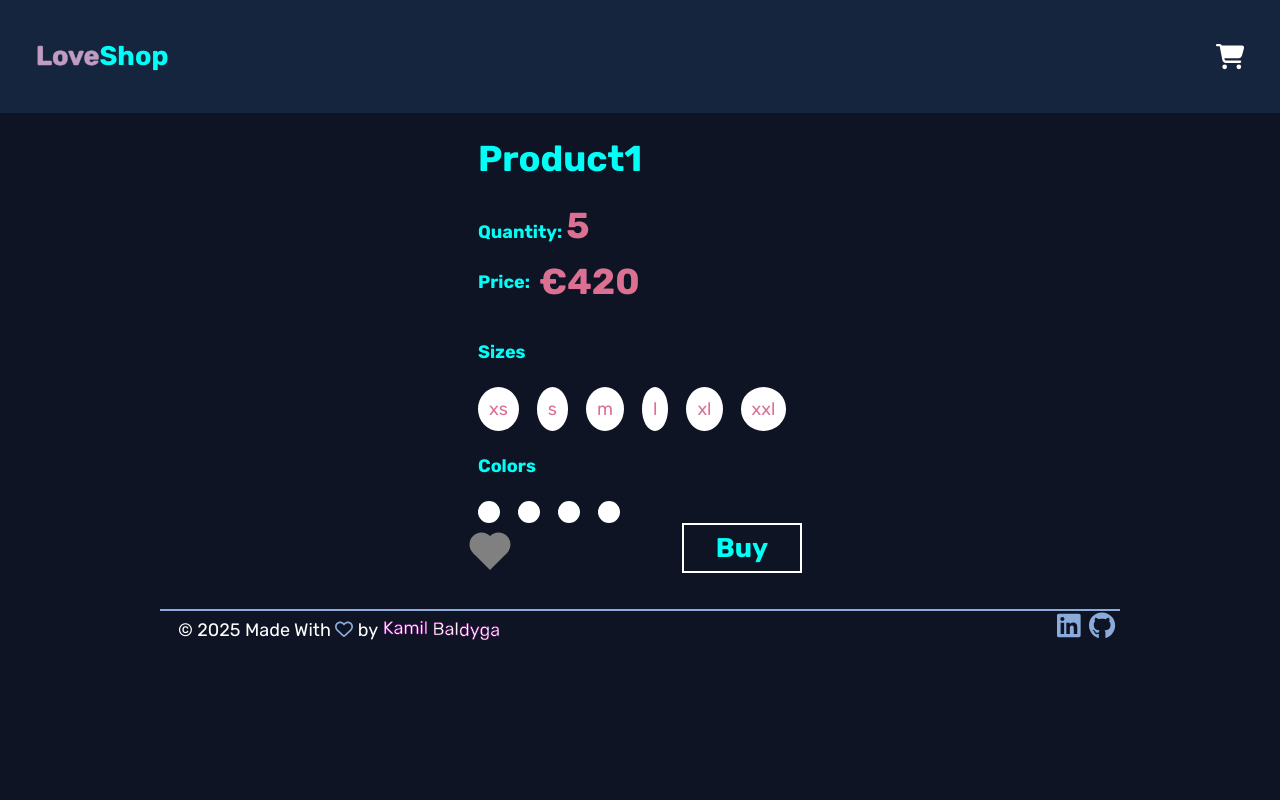
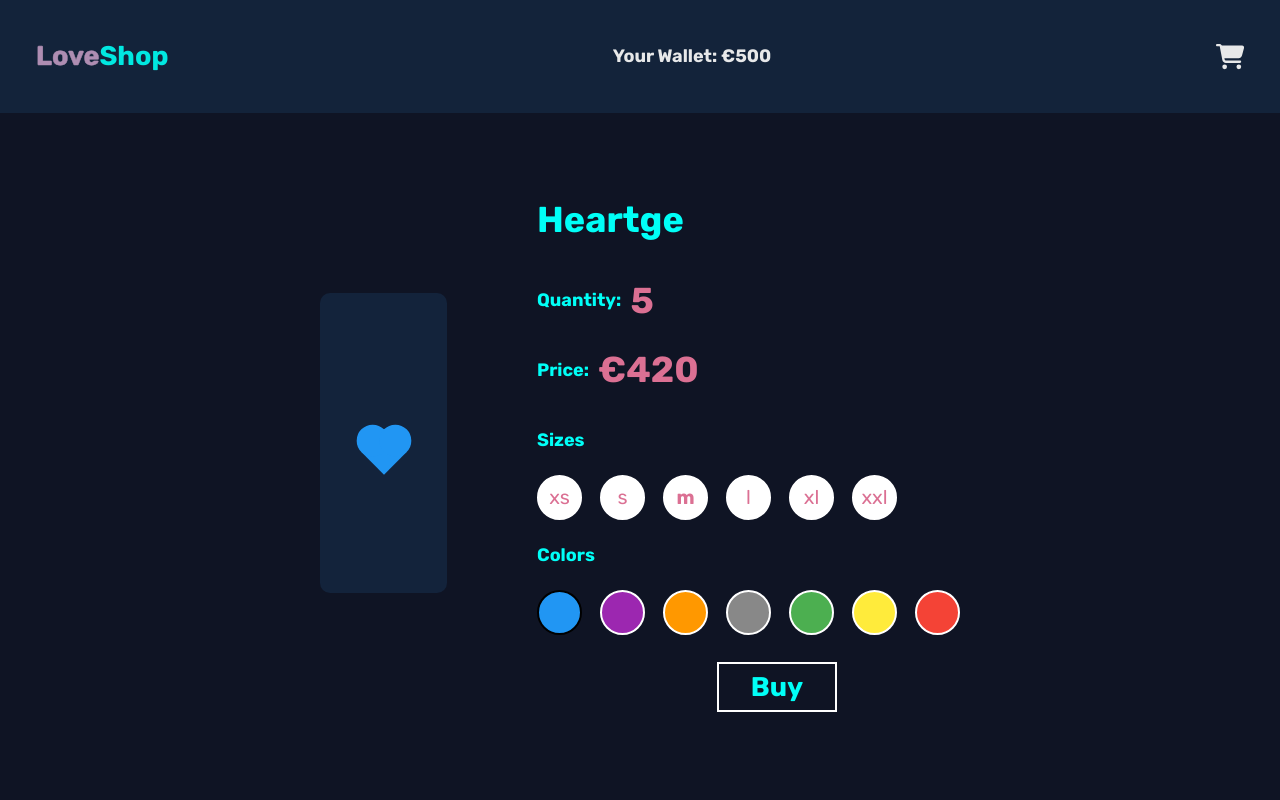
Before and after one commit to ME0WGE/E-Shopy, a React (Vite) app: page / in a window 1280 px wide. Shown: the top 800 px of the page. Built offline with nearby package versions, Linux system fonts and the light colour scheme; a web font is replaced by a local one.

Commit message:
finished styling card

```diff
--- a/src/App.css
+++ b/src/App.css
@@ -0,0 +1,8 @@
+.product-container {
+  display: flex;
+  flex-direction: column;
+  justify-content: center;
+  align-items: center;
+
+  gap: 1rem;
+}
--- a/src/App.jsx
+++ b/src/App.jsx
@@ -9,7 +9,9 @@ function App() {
       {/* Navbar */}
       <Navbar />
       {/* Products */}
-      <Product />
+      <div className="product-container">
+        <Product />
+      </div>
       {/* Footer */}
       <Footer />
     </>
--- a/src/components/footer/footer.css
+++ b/src/components/footer/footer.css
@@ -8,6 +8,8 @@ footer {
   width: 75%;
 
   color: white;
+
+  margin-bottom: 3rem;
 }
 
 .copyright-span-1 {
--- a/src/components/heart/Heart.jsx
+++ b/src/components/heart/Heart.jsx
@@ -2,7 +2,7 @@ import "./heart.css";
 
 export default function Heart({
   size = 24,
-  color = "red",
+  color = "blue",
   className = "",
   onClick,
 }) {
--- a/src/components/heart/heart.css
+++ b/src/components/heart/heart.css
@@ -1,8 +1,8 @@
 .heart {
   position: relative;
   transform: rotate(-45deg);
+  /* Looks cool without transform too */
   transition: all 0.3s ease;
-  cursor: pointer;
 
   margin-top: 1rem;
 }
--- a/src/components/navbar/Navbar.jsx
+++ b/src/components/navbar/Navbar.jsx
@@ -1,12 +1,15 @@
 import "./navbar.css";
-import { FontAwesomeIcon } from '@fortawesome/react-fontawesome';
+import { FontAwesomeIcon } from "@fortawesome/react-fontawesome";
 import { faCartShopping } from "@fortawesome/free-solid-svg-icons";
 
 export default function Navbar() {
   return (
     <>
       <nav className="navbar">
-        <h1 className="navbar-title"><span className="span-love">Love</span>Shop</h1>
+        <h1 className="navbar-title">
+          <span className="span-love">Love</span>Shop
+        </h1>
+        <h2>Your Wallet: €500</h2>
         <FontAwesomeIcon icon={faCartShopping} className="navbar-cart" />
       </nav>
     </>
--- a/src/components/navbar/navbar.css
+++ b/src/components/navbar/navbar.css
@@ -9,6 +9,12 @@
 
   background-color: hsl(216, 50%, 16%);
   color: hsl(0, 0%, 100%);
+
+  position: sticky;
+  top: 0;
+  z-index: 1000;
+
+  opacity: 90%;
 }
 
 .navbar-title {
--- a/src/components/productCard/ProductCard.jsx
+++ b/src/components/productCard/ProductCard.jsx
@@ -1,29 +1,48 @@
 import "./productCard.css";
 import Heart from "../heart/Heart";
-import { faHeart } from "@fortawesome/free-regular-svg-icons";
+// import { faHeart } from "@fortawesome/free-regular-svg-icons";
 import { FontAwesomeIcon } from "@fortawesome/react-fontawesome";
 import { useState } from "react";
 
+const sizeMap = {
+  xs: 16,
+  s: 24,
+  m: 32,
+  l: 64,
+  xl: 86,
+  xxl: 128,
+};
+
+const colorMap = {
+  blue: "#2196f3",
+  black: "#222",
+  orange: "#ff9800",
+  grey: "#888",
+  green: "#4caf50",
+  yellow: "#ffeb3b",
+  red: "#f44336",
+  purple: "#9c27b0",
+};
+
 export default function ProductCard({ title, quantity, price }) {
-  const [liked, setLiked] = useState(false);
+  const [selectedSize, setSelectedSize] = useState("m");
+  const [selectedColor, setSelectedColor] = useState("blue");
 
   return (
     <>
       <div className="card-container">
         <div className="card">
           <div className="product-display">
-            {/* <Heart
-              size={liked ? 40 : 24}
-              color={liked ? "hsl(178, 100%, 50%)" : "gray"}
-              onClick={() => setLiked(!liked)}
-            /> */}
+            <Heart
+              size={sizeMap[selectedSize]}
+              color={colorMap[selectedColor]}
+            />
           </div>
           <div className="card-content">
             <h1 className="h1-title">{title}</h1>
             <div className="quantity">
-              <h4 className="h4-title">
-                Quantity: <span className="quantity-span">{quantity}</span>
-              </h4>
+              <h4 className="h4-title">Quantity:</h4>
+              <h3> {quantity}</h3>
             </div>
             <div className="price">
               <h4 className="h4-title">Price: </h4>
@@ -32,44 +51,50 @@ export default function ProductCard({ title, quantity, price }) {
             <div className="size-choices">
               <h4 className="h4-title">Sizes</h4>
               <div className="choices">
-                <div className="xs">xs</div>
-                <div className="s">s</div>
-                <div className="m">m</div>
-                <div className="l">l</div>
-                <div className="xl">xl</div>
-                <div className="xxl">xxl</div>
+                {["xs", "s", "m", "l", "xl", "xxl"].map((size) => (
+                  <div
+                    key={size}
+                    className={
+                      size + (selectedSize === size ? " selected" : "")
+                    }
+                    onClick={() => setSelectedSize(size)}
+                    style={{
+                      cursor: "pointer",
+                      fontWeight: selectedSize === size ? "bold" : "normal",
+                    }}
+                  >
+                    {size}
+                  </div>
+                ))}
               </div>
             </div>
             <div className="color-choices">
               <h4 className="h4-title">Colors</h4>
               <div className="choices">
-                <div className="blue-black">
-                  <div className="blue" />
-                  <div className="black" />
-                </div>
-                <div className="orange-grey">
-                  <div className="orange" />
-                  <div className="grey" />
-                </div>
-                <div className="green-yellow">
-                  <div className="green" />
-                  <div className="yellow" />
-                </div>
-                <div className="red-black">
-                  <div className="red" />
-                  <div className="black" />
-                </div>
+                {[
+                  "blue",
+                  "purple",
+                  "orange",
+                  "grey",
+                  "green",
+                  "yellow",
+                  "red",
+                ].map((color) => (
+                  <div
+                    key={color}
+                    className={color}
+                    style={{
+                      backgroundColor: colorMap[color] || color,
+                      border: selectedColor === color ? "2px solid #000" : "",
+                      cursor: "pointer",
+                    }}
+                    onClick={() => setSelectedColor(color)}
+                  />
+                ))}
               </div>
             </div>
             <div className="btn-row">
-              <div id="shopping-cart-btn">
-                {/* <FontAwesomeIcon icon={faHeart} /> */}
-                <Heart
-                  size={liked ? 40 : 24}
-                  color={liked ? "hsl(178, 100%, 50%)" : "gray"}
-                  onClick={() => setLiked(!liked)}
-                />
-              </div>
+              <div id="shopping-cart-btn"></div>
               <div className="buy-btn">
                 <h3>Buy</h3>
               </div>
--- a/src/components/productCard/productCard.css
+++ b/src/components/productCard/productCard.css
@@ -2,27 +2,44 @@
   color: hsl(178, 100%, 50%);
 
   margin-bottom: 2rem;
+
+  height: 50vh;
+  width: 50vw;
+
+  margin-top: 10rem;
 }
 .card {
   display: flex;
+  flex-direction: row;
+  align-items: center;
+
+  height: 300px;
 }
 
 .card-content {
   display: flex;
   flex-direction: column;
+  justify-content: center;
 }
 
 .h1-title {
   font-size: 2rem;
 }
 
-.quantity-span {
+.quantity {
+  display: flex;
+  text-align: center;
+
+  gap: 0.5rem;
+}
+.quantity > h3 {
+  margin: 0;
+
   color: palevioletred;
 
+  align-self: center;
+
   font-size: 2rem;
-}
-.quantity > h4 {
-  display: inline;
 }
 
 .price {
@@ -48,16 +65,48 @@
   color: palevioletred;
 }
 .choices > div {
-  cursor: pointer;
+  display: flex;
+  align-items: center;
+  justify-content: center;
 
-  padding-left: 0.5rem;
-  padding-right: 0.5rem;
-  padding-top: 0.5rem;
-  padding-bottom: 0.5rem;
+  padding: 0;
+
+  box-sizing: border-box;
+
+  width: 2.5rem;
+  height: 2.5rem;
 
   border: 2px solid white;
   border-radius: 50%;
+
   background-color: white;
+
+  font-size: 1.1rem;
+  font-weight: 500;
+
+  cursor: pointer;
+}
+
+.product-display {
+  display: flex;
+  align-items: center;
+  justify-content: center;
+
+  background-color: #13233b;
+  border-radius: 10px;
+
+  width: 50%;
+  height: 100%;
+
+  margin-right: 5rem;
+}
+
+.product-display svg {
+  height: 50%;
+  width: auto;
+
+  max-width: 100%;
+  display: block;
 }
 
 .btn-row {
@@ -74,8 +123,19 @@
   width: 120px;
   height: 50px;
 
+  margin-top: 1.5rem;
+
   cursor: pointer;
+
+  transition: all 250ms;
 }
 .buy-btn > h3 {
   font-size: 1.5rem;
 }
+.buy-btn:hover {
+  background-color: #db7093;
+  color: #0f1424;
+  border: 2px solid white;
+
+  transform: scale(1.05);
+}
--- a/src/data/data.json
+++ b/src/data/data.json
@@ -1,7 +1,17 @@
 [
   {
-    "title": "Product1",
+    "title": "Heartge",
     "Quantity": 5,
     "Price": "420"
+  },
+  {
+    "title": "Egtraeh",
+    "Quantity": 13,
+    "Price": "38.99"
+  },
+  {
+    "title": "Drotuct",
+    "Quantity": 2,
+    "Price": "4.99"
   }
 ]
```
